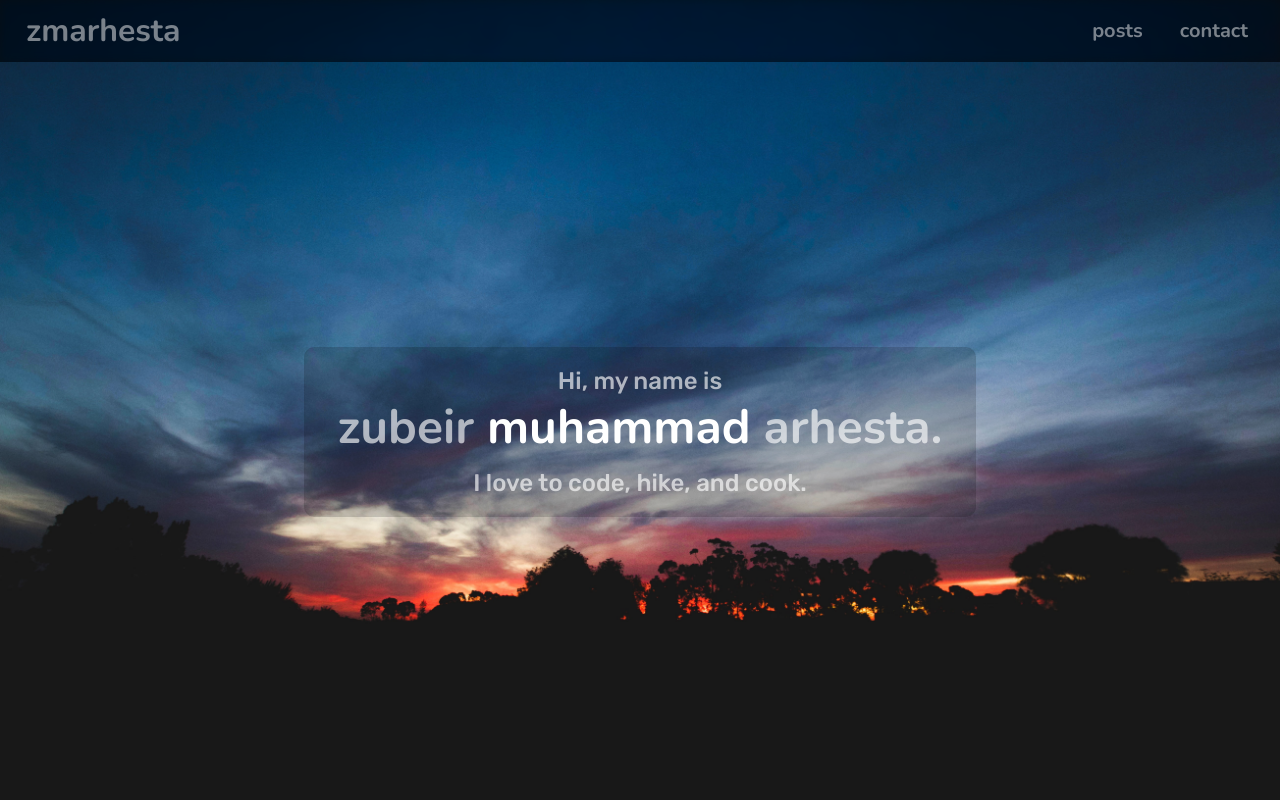
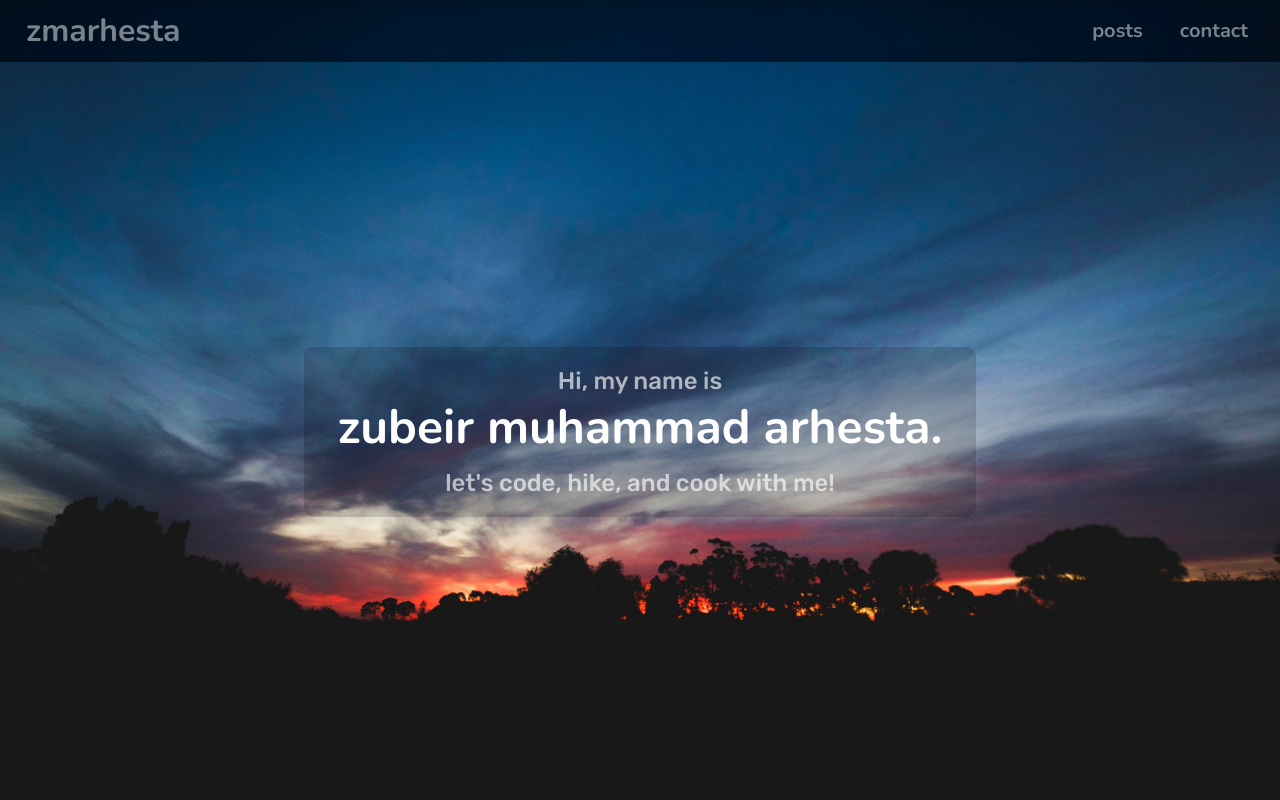
Before and after one commit to zubeirarhesta/cohico, a Next.js app: page / in a window 1280 px wide. Shown: the top 800 px of the page. Built offline with nearby package versions, Linux system fonts and the light colour scheme.

Commit message:
updating hero

```diff
--- a/components/home-page/hero.js
+++ b/components/home-page/hero.js
@@ -70,18 +70,11 @@ export default function Hero() {
         <Heading
           fontFamily={nunito}
           as="h1"
-          color="whiteAlpha.700"
+          color="white"
           fontSize={["1.5rem", "2rem", "3rem"]}
           mb={["0rem", "0.5rem"]}
         >
-          <Highlight
-            query="muhammad"
-            styles={{
-              color: "white",
-            }}
-          >
-            zubeir muhammad arhesta.
-          </Highlight>
+          zubeir muhammad arhesta.
         </Heading>
         <Text
           fontFamily={rubik}
@@ -106,7 +99,7 @@ export default function Hero() {
               marginRight: "2px",
             }}
           > */}
-          I love to code, hike, and cook.
+          let&apos;s code, hike, and cook with me!
           {/* </Highlight> */}
         </Text>
         {/* <Text
```
